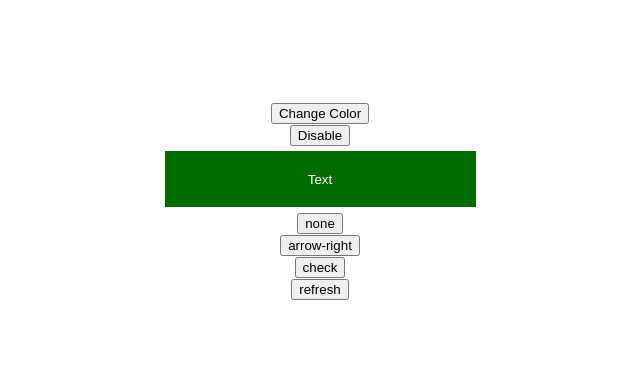
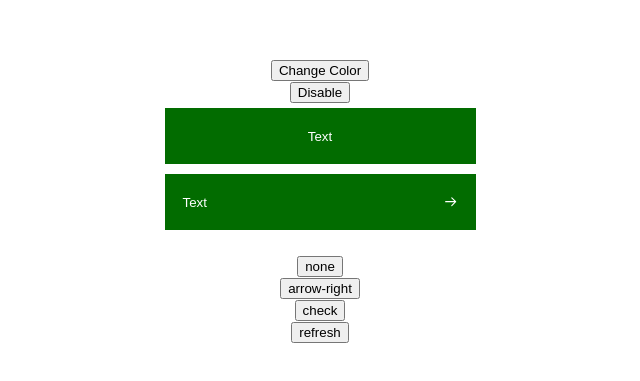
Before and after one commit to PatrickTav/teste-LemonEnergia, a React (Create React App) app: page / in a window 1280 px wide. Shown: the part 199-580 px from the top of the page, without its empty margins (320-960 px from the left). Built offline with nearby package versions, Linux system fonts and the light colour scheme.

Commit message:
master: incluindo const svgMaster

```diff
--- a/src/Components/Button/Button.js
+++ b/src/Components/Button/Button.js
@@ -1,16 +1,35 @@
 import { Button } from "./style"
-import {HiOutlineRefresh, HiOutlineCheck,HiOutlineArrowRight } from 'react-icons/hi'
+import { HiOutlineRefresh, HiOutlineCheck, HiOutlineArrowRight } from 'react-icons/hi'
+
+
 
 export const ButtonComponent = (props) => {
+    const svgIcons = {
+        check: HiOutlineCheck,
+        rafresh: HiOutlineRefresh,
+        arrow: HiOutlineArrowRight
+    }
+
+
     return (
         <>
             {/* No primeiro button o theme esta sendo passado "primary",
         entretanto, o primary é a cor padrão. Se tirar, vai continuar verde
         */}
             <Button
-             theme={props.theme}>
-             {props.text}
-             </Button>
+                theme={props.theme}>
+                {props.text}
+            </Button>
+
+            {/*Aqui inseri um class para poder ter a aparência do botão
+            com icone, Mas poderia fazer um state no App para que
+            apenas em um botão recebesse a class ou não */}
+            <Button
+                theme={props.theme}
+                className='display'>
+                {props.text}
+                <svgIcons.arrow/>
+            </Button>
         </>
     )
 }
```
